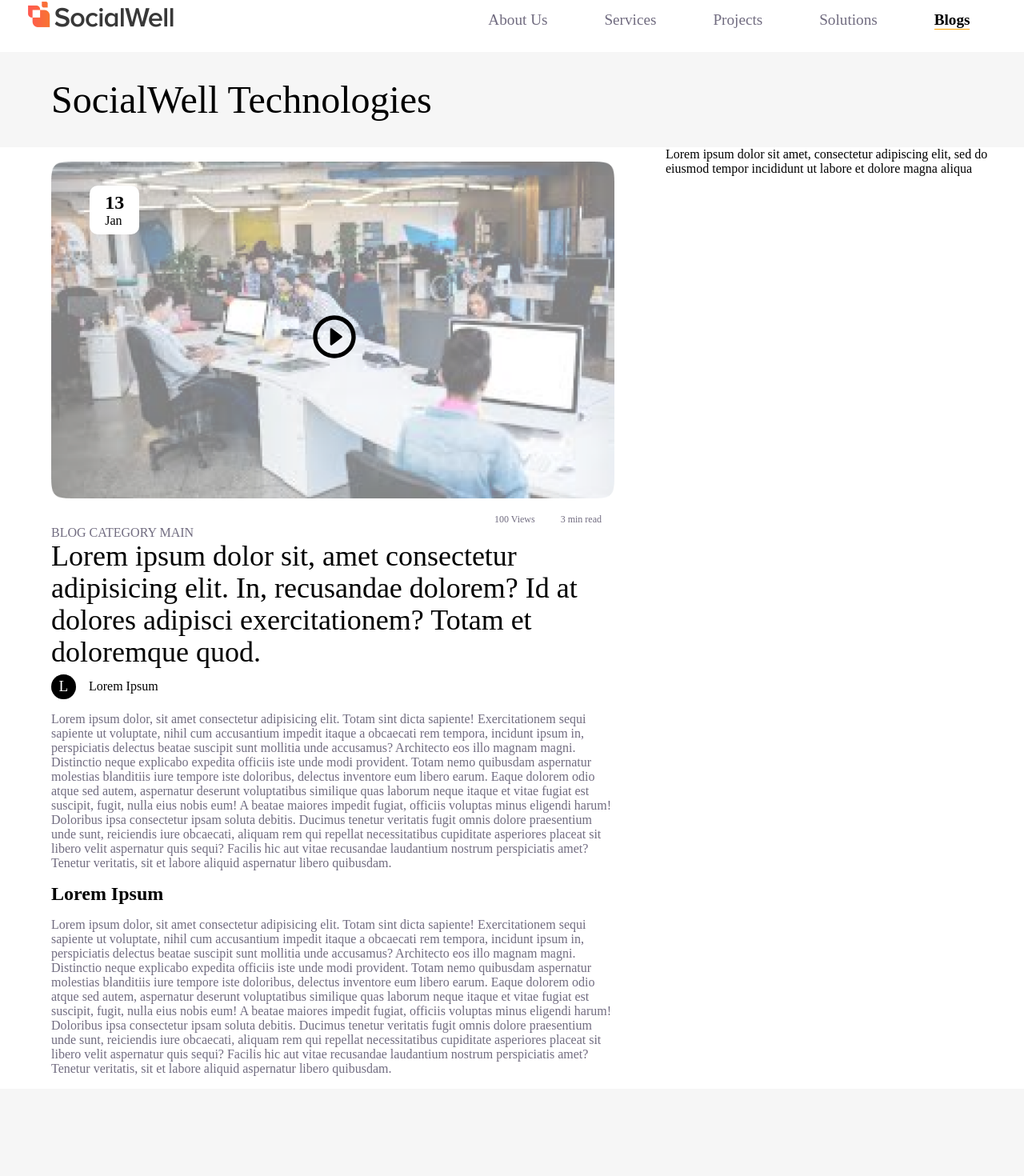
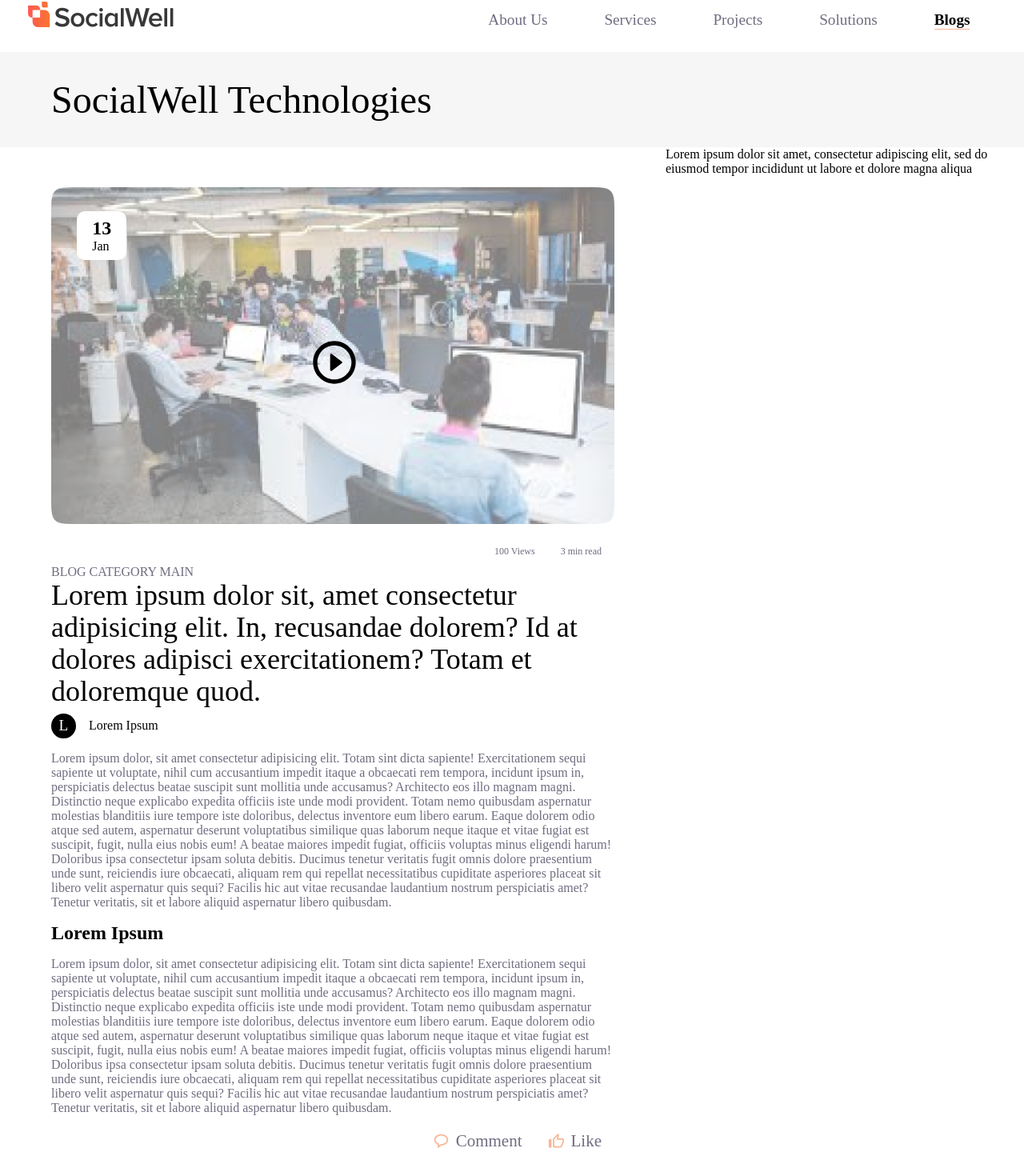
Before and after one commit to Developers-codz/socialwell-assignment, a Next.js app: page / in a window 1280 px wide. Shown: the part 59-1529 px from the top of the page at 80% size. Before the commit the page ends 1420 px from the top, so only its background shows below. Built offline with nearby package versions, Linux system fonts and the light colour scheme.

Commit message:
feat: comment and like btn

```diff
--- /dev/null
+++ b/assets/icons/CommentIcon.tsx
@@ -0,0 +1,7 @@
+import React from 'react'
+
+export const CommentIcon = () => {
+  return (
+    <svg width="1em" height="1em" viewBox="0 0 24 24" style={{marginRight:".5rem"}}><path fill="#F9B594" d="M12 2C6.486 2 2 5.589 2 10c0 2.908 1.898 5.516 5 6.934V22l5.34-4.005C17.697 17.852 22 14.32 22 10c0-4.411-4.486-8-10-8zm0 14h-.333L9 18v-2.417l-.641-.247C5.67 14.301 4 12.256 4 10c0-3.309 3.589-6 8-6s8 2.691 8 6s-3.589 6-8 6z"></path></svg>
+  )
+}
--- /dev/null
+++ b/assets/icons/LikeIcon.tsx
@@ -0,0 +1,7 @@
+import React from 'react'
+
+export const LikeIcon = () => {
+  return (
+    <svg width="1em" height="1em" viewBox="0 0 24 24" style={{marginRight:".5rem"}}><path fill="#F9B594" d="M21 8h-6.31l.95-4.57l.03-.32c0-.41-.17-.79-.44-1.06L14.17 1L7.59 7.59C7.22 7.95 7 8.45 7 9v10c0 1.1.9 2 2 2h9c.83 0 1.54-.5 1.84-1.22l3.02-7.05c.09-.23.14-.47.14-.73v-2c0-1.1-.9-2-2-2zm0 4l-3 7H9V9l4.34-4.34L12.23 10H21v2zM1 9h4v12H1z"></path></svg>
+  )
+}
--- a/assets/index.ts
+++ b/assets/index.ts
@@ -3,3 +3,5 @@ export * from "./icons/LinkedInIcon"
 export * from "./icons/MailIcon"
 export * from "./icons/TwitterIcon"
 export * from "./icons/PlayBtnIcon";
+export * from "./icons/CommentIcon"
+export * from "./icons/LikeIcon"
--- a/components/main/Main.tsx
+++ b/components/main/Main.tsx
@@ -13,7 +13,7 @@ import {
 } from "./mainComponents";
 import Image from "next/image";
 import BlogImg from "../../assets/images/blogImg.png";
-import { PlayBtnIcon } from "../../assets";
+import { PlayBtnIcon,CommentIcon,LikeIcon } from "../../assets";
 import { Aside } from "./Aside/Aside";
 
 export const Main = () => {
@@ -92,6 +92,10 @@ export const Main = () => {
           laudantium nostrum perspiciatis amet? Tenetur veritatis, sit et labore
           aliquid aspernatur libero quibusdam.
         </BlogCatMain>
+        <EndTextWrapper reaction>
+        <div><CommentIcon /> Comment</div>
+        <div><LikeIcon /> Like</div>
+        </EndTextWrapper>
       </BlogWrapper>
       <Aside />
     </MainWrapper>
--- a/components/main/mainComponents.ts
+++ b/components/main/mainComponents.ts
@@ -18,8 +18,8 @@ grid-area: head;
 export const BlogWrapper = styled.div`
 grid-area: main;
 background-color: var(--color-light);
-padding:0rem 4rem;
 width:65vw;
+padding: 2rem 4rem 10rem 4rem;
 `
 
 export const AsideWrapper = styled.div`
@@ -38,7 +38,7 @@ export const DateLabel = styled.div`
 position: absolute;
 background-color: var(--color-light);
 top:3rem;
-left: 3rem;
+left: 2rem;
 padding: .5rem 1.2rem;
 border-radius: 10px;
 
@@ -50,13 +50,22 @@ left: 43%;
 background-color: var(--color-grey-50);
 cursor:pointer;
 `
+
+
+type endTextProps = {
+    reaction?:boolean
+}
 export const EndTextWrapper = styled.div`
 color:var(--color-grey-500);
-font-size:12px;
+font-size:${(props:endTextProps) => (props.reaction ? "21px" :"12px;")};
 display:flex;
 justify-content: flex-end;
+align-items: center;
+height:2rem;
 & > div{
-    padding:0 1rem;
+padding:0 1rem;
+display:flex;
+align-items: center;
 }
 
 `
--- a/components/navbar/navbarComponent.ts
+++ b/components/navbar/navbarComponent.ts
@@ -33,6 +33,6 @@ li{
 `
 export const ActiveLink = styled.li`
     color:black !important;
-    border-bottom:1px solid orange;
+    border-bottom:1px solid var(--color-primary);
     font-weight: 600;
 `
--- a/styles/globals.css
+++ b/styles/globals.css
@@ -15,6 +15,7 @@
   --color-grey-100:#F6F6F6;
   --color-grey-500: #716C80;
   --color-light:#fff;
+  --color-primary:#F9B594;
 }
 
 body{
```
